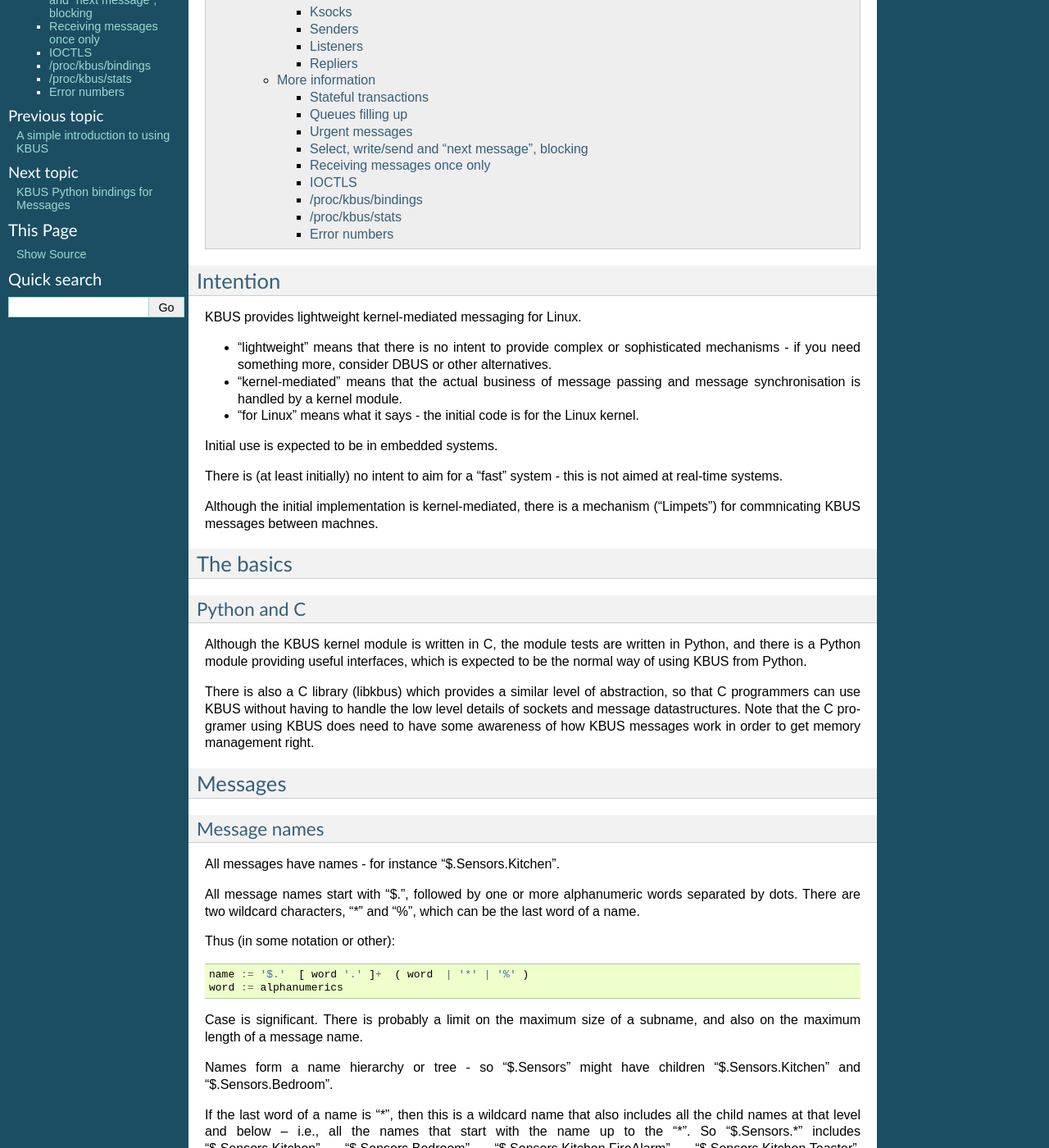
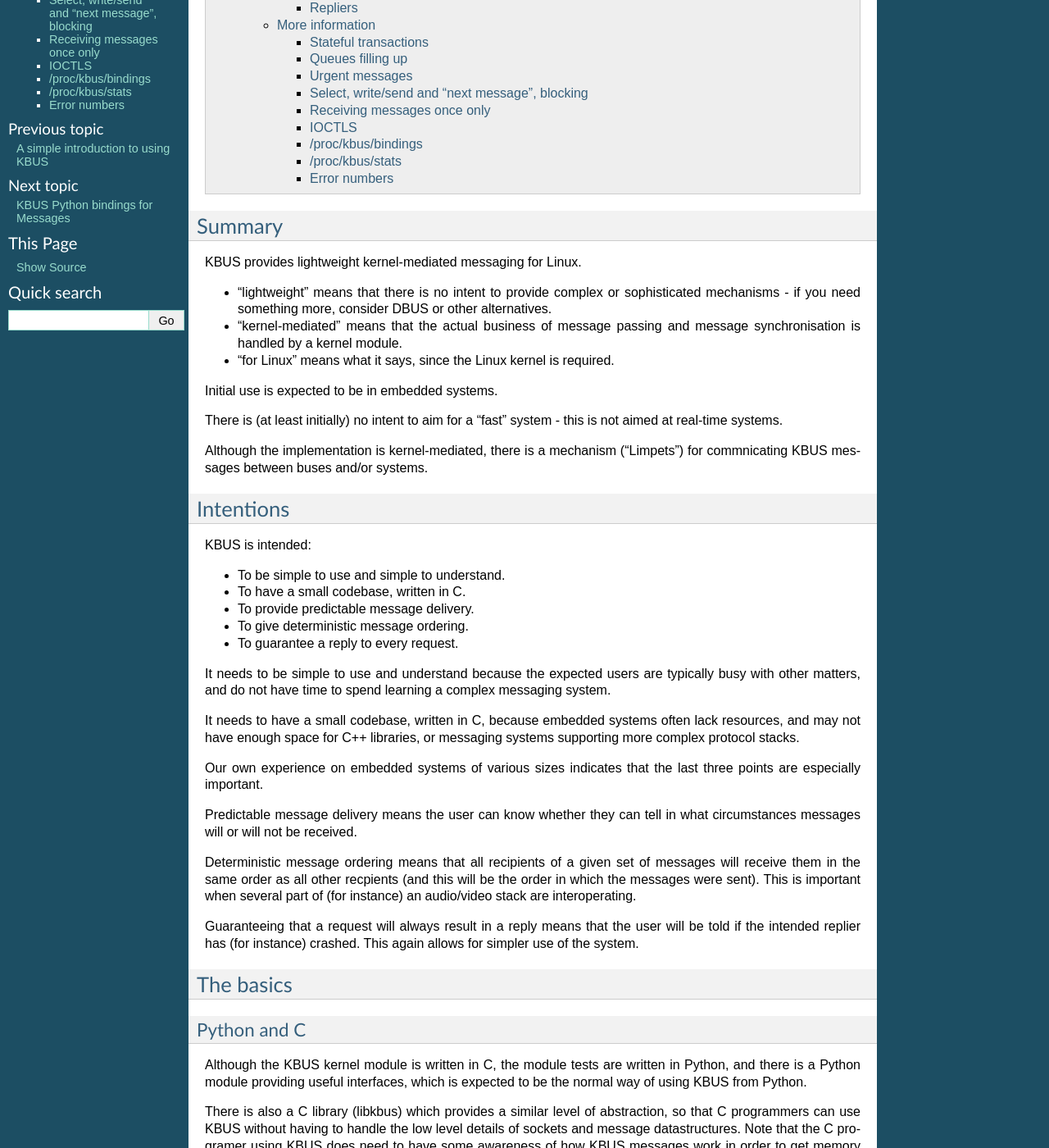
Before and after one commit to kynesim/kbus, a Sphinx documentation site: the page built from docs/specification.txt, in a window 1280 px wide and 1400 px high, scrolled down 706 px. Shown: the whole window at 82% size. Built offline with Sphinx 7.4.7, drawn with Linux system fonts in a browser that asks for light colours; some of the changed text lies outside the part shown.

Commit message:
Update the specification
Specifically, update it to the form used in the kernel module
directory, as submitted to the LKML.

```diff
--- a/docs/specification.txt
+++ b/docs/specification.txt
@@ -2,16 +2,10 @@
 KBUS -- Lightweight kernel-mediated messaging
 =============================================
 
-.. note:: Earlier versions of KBUS (release tags 0.1 and 0.2) used a shorter
-   message header, and had a start guard of 'kbus' (and corresponding end
-   guard). The current version of KBUS has a start guard of 'Kbus' (and
-   corresponding end guard), so it is not possible to accidentally intermix
-   incompatible messages.
-
 .. contents::
 
-Intention
-=========
+Summary
+=======
 KBUS provides lightweight kernel-mediated messaging for Linux.
 
 * "lightweight" means that there is no intent to provide complex or
@@ -21,15 +15,48 @@
 * "kernel-mediated" means that the actual business of message passing and
   message synchronisation is handled by a kernel module.
 
-* "for Linux" means what it says - the initial code is for the Linux kernel.
+* "for Linux" means what it says, since the Linux kernel is required.
 
 Initial use is expected to be in embedded systems.
 
 There is (at least initially) no intent to aim for a "fast" system - this is
 not aimed at real-time systems.
 
-Although the initial implementation is kernel-mediated, there is a mechanism
-("Limpets") for commnicating KBUS messages between machnes.
+Although the implementation is kernel-mediated, there is a mechanism
+("Limpets") for commnicating KBUS messages between buses and/or systems.
+
+Intentions
+==========
+KBUS is intended:
+
+* To be simple to use and simple to understand.
+* To have a small codebase, written in C.
+* To provide predictable message delivery.
+* To give deterministic message ordering.
+* To guarantee a reply to every request.
+
+It needs to be simple to use and understand because the expected users are
+typically busy with other matters, and do not have time to spend learning
+a complex messaging system.
+
+It needs to have a small codebase, written in C, because embedded systems
+often lack resources, and may not have enough space for C++ libraries, or
+messaging systems supporting more complex protocol stacks.
+
+Our own experience on embedded systems of various sizes indicates that
+the last three points are especially important.
+
+Predictable message delivery means the user can know whether they can tell in
+what circumstances messages will or will not be received.
+
+Deterministic message ordering means that all recipients of a given set of
+messages will receive them in the same order as all other recpients (and this
+will be the order in which the messages were sent). This is important when
+several part of (for instance) an audio/video stack are interoperating.
+
+Guaranteeing that a request will always result in a reply means that the user
+will be told if the intended replier has (for instance) crashed. This again
+allows for simpler use of the system.
 
 The basics
 ==========
@@ -1207,12 +1234,3 @@
     KBUS:
     On attempting to send 'to' a specific replier, the replier with that id
     is no longer bound to the given message's name.
-
-
-
-.. Local Variables:
-.. tab-width: 8
-.. indent-tabs-mode: nil
-.. c-basic-offset: 2
-.. End:
-.. vim: set filetype=rst tabstop=8 shiftwidth=2 expandtab:
```
